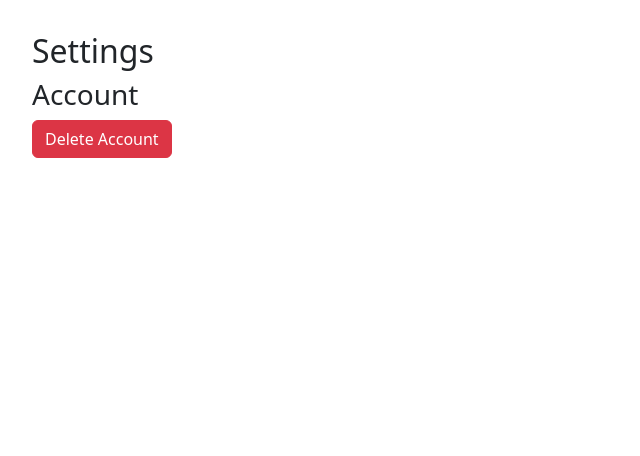
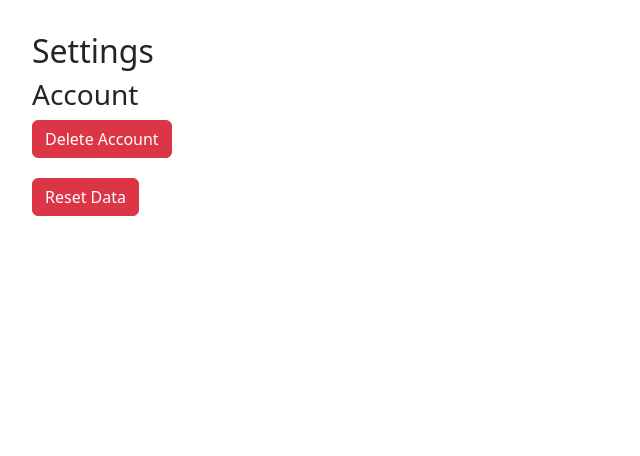
Before and after one commit to justinb332/MoneyParce, a Django app: page /settings/ in a window 1280 px wide. Shown: the part 72-528 px from the top of the page, without its empty margins (0-640 px from the left). Run offline with Django 5.2, Linux system fonts and the light colour scheme; a user stored in the database is signed in.

Commit message:
reset data

```diff
--- a/home/templates/home/settings.html
+++ b/home/templates/home/settings.html
@@ -14,6 +14,14 @@
                 {{ form.as_p }}
                 <button type="submit" class="btn btn-danger" id="delete_account">Delete Account</button>
             </form>
+
+
+            <form action="{% url 'reset_data' %}" method="post"
+                  style="margin-top: 20px;"
+                  onsubmit="return confirm('Are you sure? This action cannot be undone.');">
+                  {% csrf_token %}
+                  <button type="submit" class="btn btn-danger" id="reset_data">Reset Data</button>
+                </form>
         </div>
     </div>
 {% endblock %}
--- a/home/urls.py
+++ b/home/urls.py
@@ -1,5 +1,5 @@
 from django.urls import path
-from .views import home, add_transaction, settings, delete_account, add_income
+from .views import home, add_transaction, settings, delete_account, add_income, reset_data
 
 urlpatterns = [
     path('', home, name='home'),
@@ -7,4 +7,5 @@ urlpatterns = [
     path('settings/', settings, name='settings'),
     path('settings/delete/', delete_account, name='settings_delete'),
     path('income/', add_income, name='add_income'),
+    path('settings/reset-data/', reset_data, name='reset_data'),
 ]
--- a/home/views.py
+++ b/home/views.py
@@ -1,7 +1,7 @@
 from django.contrib.auth import logout
 from django.contrib.auth.decorators import login_required
 from django.http import HttpResponseRedirect
-from django.shortcuts import render
+from django.shortcuts import render, redirect
 from django.urls import reverse_lazy
 
 from accounts.models import CustomUser
@@ -31,3 +31,11 @@ def delete_account(request):
         logout(request)
         return HttpResponseRedirect(reverse_lazy('home'))
     return render(request, 'home/settings.html')
+
+@login_required
+def reset_data(request):
+    if request.method == 'POST':
+        Income.objects.all().delete()
+        Transaction.objects.all().delete()
+        return redirect('settings')
+    return redirect('settings')
```
